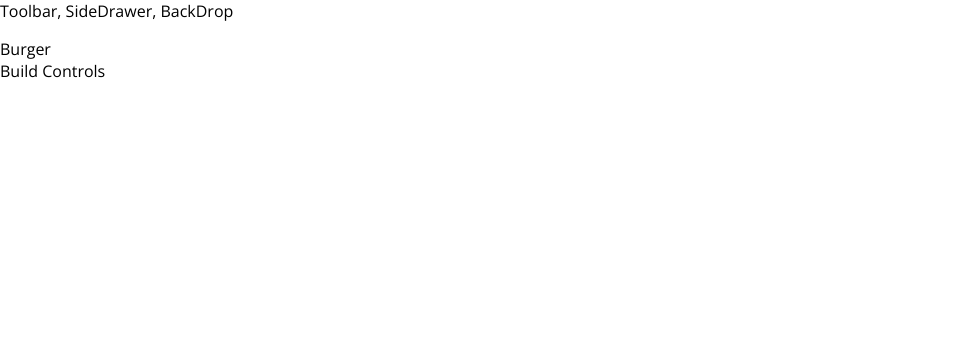
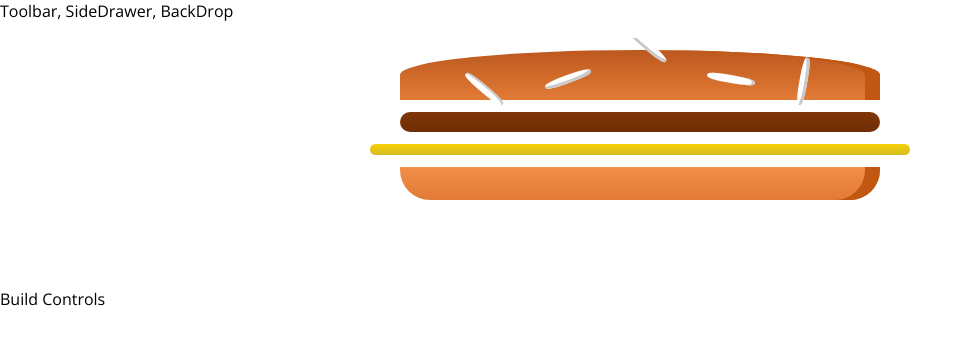
Before and after one commit to shindesharad71/Burger-Builder-With-React, a React (Create React App) app: page / in a window 1280 px wide. Shown: the top 344 px of the page, without its empty margins (0-973 px from the left). Built offline with nearby package versions, Linux system fonts and the light colour scheme.

Commit message:
Added: Burger Component

```diff
--- a/src/components/Burger/Burger.js
+++ b/src/components/Burger/Burger.js
@@ -0,0 +1,16 @@
+import React from 'react';
+import classes from './Burger.module.scss';
+import BurgerIngredient from './BurgerIngredient/BurgerIngredient';
+
+const burger = (props) => {
+	return (
+		<div className={classes.Burger}>
+            <BurgerIngredient type="bread-top" />
+            <BurgerIngredient type="meat" />
+            <BurgerIngredient type="cheese" />
+			<BurgerIngredient type="bread-bottom" />
+		</div>
+	);
+};
+
+export default burger;
--- /dev/null
+++ b/src/components/Burger/Burger.module.scss
@@ -0,0 +1,30 @@
+.Burger {
+    width: 100%;
+    height: 250px;
+    margin: auto;
+    overflow: scroll;
+    text-align: center;
+    font-weight: bold;
+    font-style: 1.2em;
+}
+
+@media (min-width: 500px) and (min-height: 400px) {
+    .Burger {
+        width: 350px;
+        width: 300px;
+    }
+}
+
+@media (min-width: 500px) and (min-height: 401px) {
+    .Burger {
+        width: 450px;
+        width: 400px;
+    }
+}
+
+@media (min-width: 1000px) and (min-height: 700px) {
+    .Burger {
+        width: 700px;
+        width: 600px;
+    }
+}
--- a/src/containers/BurgerBuilder/BurgerBuilder.js
+++ b/src/containers/BurgerBuilder/BurgerBuilder.js
@@ -1,11 +1,12 @@
 import React, { Component } from 'react';
 import Aux from '../../hoc/Aux';
+import Burger from '../../components/Burger/Burger';
 
 class BurgerBuilder extends Component {
     render() {
         return (
             <Aux>
-                <div>Burger</div>
+                <Burger/>
                 <div>Build Controls</div>
             </Aux>
         );
```
